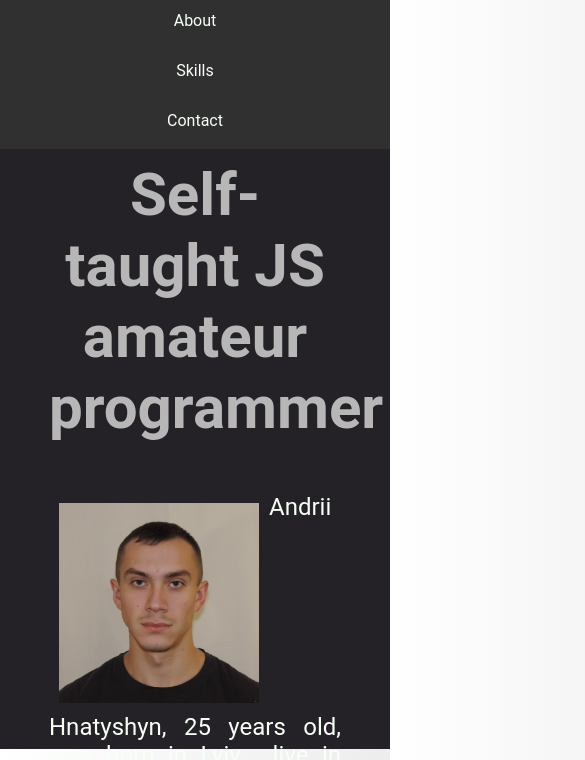
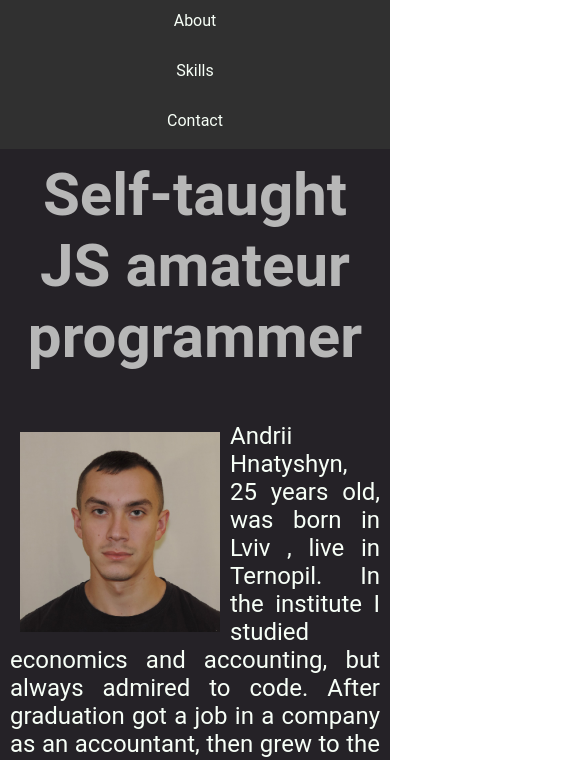
Before and after one commit to andriih/portfolioSite, a website: page index.html in a window 390 px wide. Shown: the part 31-791 px from the top of the page, 585 px wide, since content can reach past the window. Drawn offline with Linux system fonts and the light colour scheme.

Commit message:
height added

```diff
--- a/css/style.css
+++ b/css/style.css
@@ -111,7 +111,7 @@ a{
 	margin: 0 auto;
 }
 .about__wrapper,.skills__wrapper,.contact__wrapper{
-	/*height: 2000px;*/
+	height: 1000px;
 }
 .about__wrapper{
 	background-color: #252227;
@@ -128,12 +128,12 @@ a{
 .content__about,.content__skills,.content__contact{
 	display: block;
 	color: black ;
-	width: 50%;
+	width: 80%;
 	margin: 0 auto;
 	padding-top: 100px;
     font-family: 'Roboto', sans-serif;
 	font-size: 1.2em;
-	height: 600px;
+	height: 100%;
 	text-align: justify;
 }
 
@@ -206,14 +206,16 @@ footer{
         min-height: 100%;
     }
 .about__wrapper,.skills__wrapper,.contact__wrapper{
+	width: 100%;
 	display:inline-block;
+	overflow: hidden;
 }
 
     .content__about,
     .content__skills,
     .content__contact{
         display: block;
-        width: 80%;
+        width: 100%;
         padding: 10px;
         font-family: 'Roboto', sans-serif;
         font-size: 1.5em;
```
